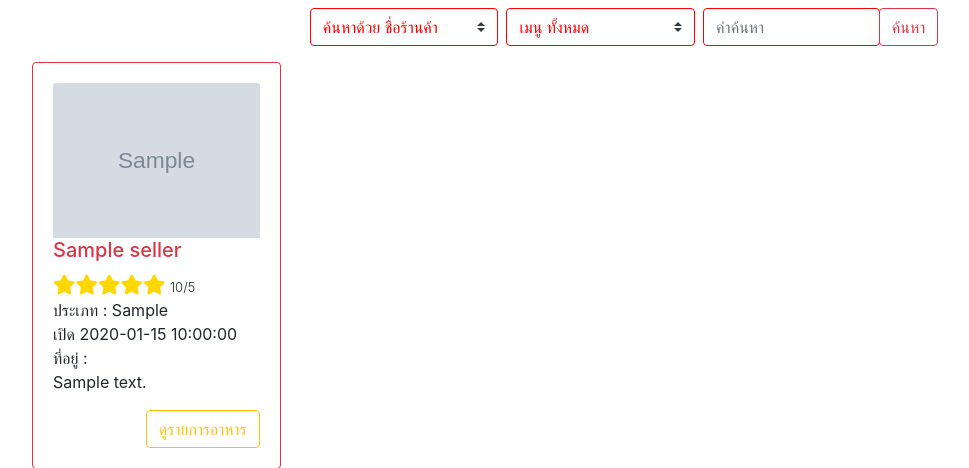
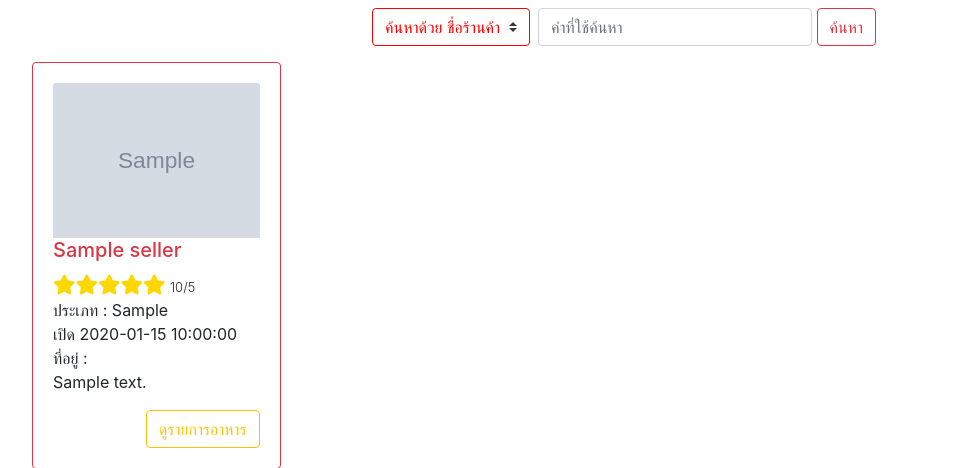
Before and after one commit to Airada-S/FoodKoala, a PHP site: page / in a window 1280 px wide. Shown: the part 56-524 px from the top of the page, without its empty margins (16-985 px from the left). Run offline with PHP 8.4, Linux system fonts and the light colour scheme; tables that the repository leaves empty or names only in its code hold one stand-in row (values such as "Sample post"); grey boxes marked "Sample" are stand-in pictures; some libraries are stand-ins or nearby versions.

Commit message:
game commit

```diff
--- /dev/null
+++ b/SearchSeller.php
@@ -0,0 +1,6 @@
+<?php
+require_once './ConnectDatabase.php';
+$value = $_GET["SearchID"];
+$conn = new ConnectDB();
+$result = $conn->getAll();
+echo $value;
--- a/index.php
+++ b/index.php
@@ -7,7 +7,6 @@
     <title>index</title>
 </head>
 <body>
-
 <?php
     require("SetSessionStatus.php");
 ?>
@@ -20,27 +19,25 @@
         <button class="btn btn-outline-warning my-2 my-sm-0" type="submit">เข้าสู่ระบบ</button>
     </form>
 </nav>
-<center>
+    <form class="form-inline  justify-content-center" action="SearchSeller.php" onsubmit="return checkSearch()" method="get">
         <div class="btn-group mt-2">
-
-        <select class="custom-select  " style="color: red;border-color: red" id="inputGroupSelect01">
-            <option selected>ค้นหาด้วย ชื่อร้านค้า</option>
-            <option value="1">ค้นหาด้วย ชื่ออาหาร</option>
+            <select class="custom-select " style="color: red;border-color: red" id="inputGroupSelect01" onchange="switchShow()">
+                    <option selected >ค้นหาด้วย ชื่อร้านค้า</option>
+                    <option value="1" >ค้นหาด้วย ชื่ออาหาร</option>
             </select>
-    <select class="custom-select ml-2" style="color: red;border-color: red" id="inputGroupSelect01">
+            <select class="custom-select ml-2" style="color: red;border-color: red" id="inputGroupSelect02" hidden>
                 <option selected>เมนู ทั้งหมด</option>
                 <option value="1">เมนู อาหาร</option>
                 <option value="2">เมนู เครื่องดื่ม</option>
                 <option value="3">เมนู ขนม</option>
             </select>
-<!--    <div class="input-group">-->
-        <input type="text" class="form-control ml-2" placeholder="คำค้นหา" style="color: red;border-color: red">
-        <div class="input-group-append">
-            <button class="btn btn-outline-danger" type="button">ค้นหา</button>
+            <div class="ml-2">
+                <input class="form-control" id="SearchID" placeholder="คำที่ใช้ค้นหา" name="SearchID">
+                <button type="submit" class="btn btn-outline-danger ">ค้นหา</button>
             </div>
-<!--    </div>-->
         </div>
-</center>
+    </form>
+
 <ul class="list-inline">
 <?php
 //echo $result->num_rows;
@@ -59,14 +56,10 @@
                     <p class="card-text">
                         <?php
                         $result3 = $conn->getStar($row["seller_id"]);
-//                        $sql3 = "SELECT `reviews_start` FROM `reviews` WHERE `seller_id` = '".$row["seller_id"]."'";
-//                        echo $sql3;
-//                        $result3 = $conn->query($sql3);
                         $sum = 0;
 
                         if ($result3->num_rows > 0) {
                             $n = 0;
-                            // output data of each row
                             while($row3 = $result3->fetch_assoc()) {
                                 $sum = $sum+$row3["reviews_start"];
                                 $n++;
@@ -83,12 +76,10 @@
                             }else if($i%2==0 && $i-$stra != 1){
                                 echo '<i class="far fa-star" style="font-size: 20px;color: gold"></i>';
                             }
-
                         }
                         ?>
                         <a class="font-weight-light" style="font-size: small"><?php  echo "  ".($sum/$n)."/5"; ?></a>
                         <?php
-//                        $sql2 = "SELECT DISTINCT `product_type` FROM product WHERE `seller_id` = '".$row["seller_id"]."'";
                         $result2 = $conn->getType($row["seller_id"]);
                         ?>
                         <br>ประเภท :
@@ -111,23 +102,39 @@
                     </p>
                     <button type="button" class="btn btn-outline-warning  float-right">ดูรายการอาหาร</button>
                 </div>
-
-                <!--    <div class="card-footer bg-transparent border-danger">Footer</div>-->
             </div>
     </li>
-
-
 <?php
         }
-
     } else {
         echo "0 results";
     }
-//    $conn->close();
 ?>
 </ul>
 <script src="https://code.jquery.com/jquery-3.4.1.slim.min.js" integrity="sha384-J6qa4849blE2+poT4WnyKhv5vZF5SrPo0iEjwBvKU7imGFAV0wwj1yYfoRSJoZ+n" crossorigin="anonymous"></script>
 <script src="https://cdn.jsdelivr.net/npm/popper.js@1.16.0/dist/umd/popper.min.js" integrity="sha384-Q6E9RHvbIyZFJoft+2mJbHaEWldlvI9IOYy5n3zV9zzTtmI3UksdQRVvoxMfooAo" crossorigin="anonymous"></script>
 <script src="https://stackpath.bootstrapcdn.com/bootstrap/4.4.1/js/bootstrap.min.js" integrity="sha384-wfSDF2E50Y2D1uUdj0O3uMBJnjuUD4Ih7YwaYd1iqfktj0Uod8GCExl3Og8ifwB6" crossorigin="anonymous"></script>
+<script>
+    function switchShow() {
+        let x = document.getElementById("inputGroupSelect01");
+        let y = document.getElementById("inputGroupSelect02");
+        if(x.options[x.selectedIndex].value == 1){
+            y.hidden = false;
+        }
+        else{
+            y.hidden = true;
+        }
+    }
+    function checkSearch() {
+        let x = document.getElementById("SearchID");
+        if(x.value == ""){
+            window.alert('กรุณาใส่ข้อความที่ต้องการค้นหา')
+            return false
+        }
+        else{
+            return true
+        }
+    }
+</script>
 </body>
 </html>
```
Lines whose indentation alone changed are shown as unchanged.
